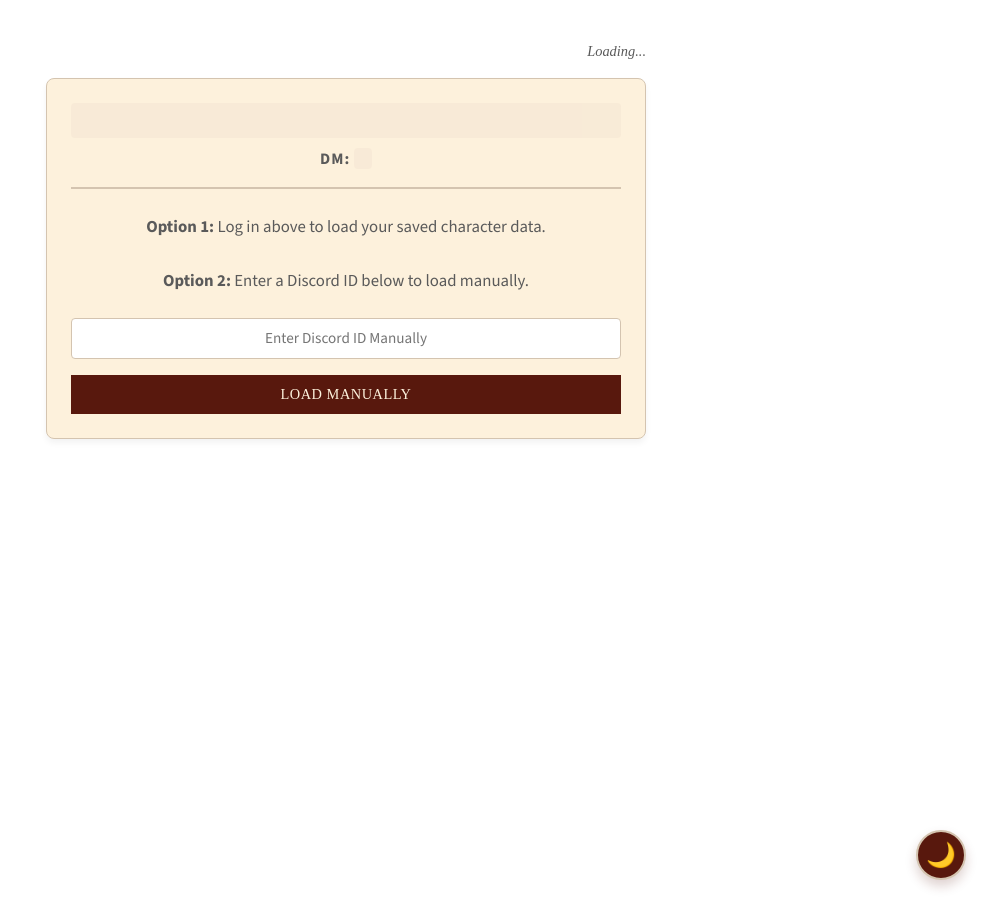
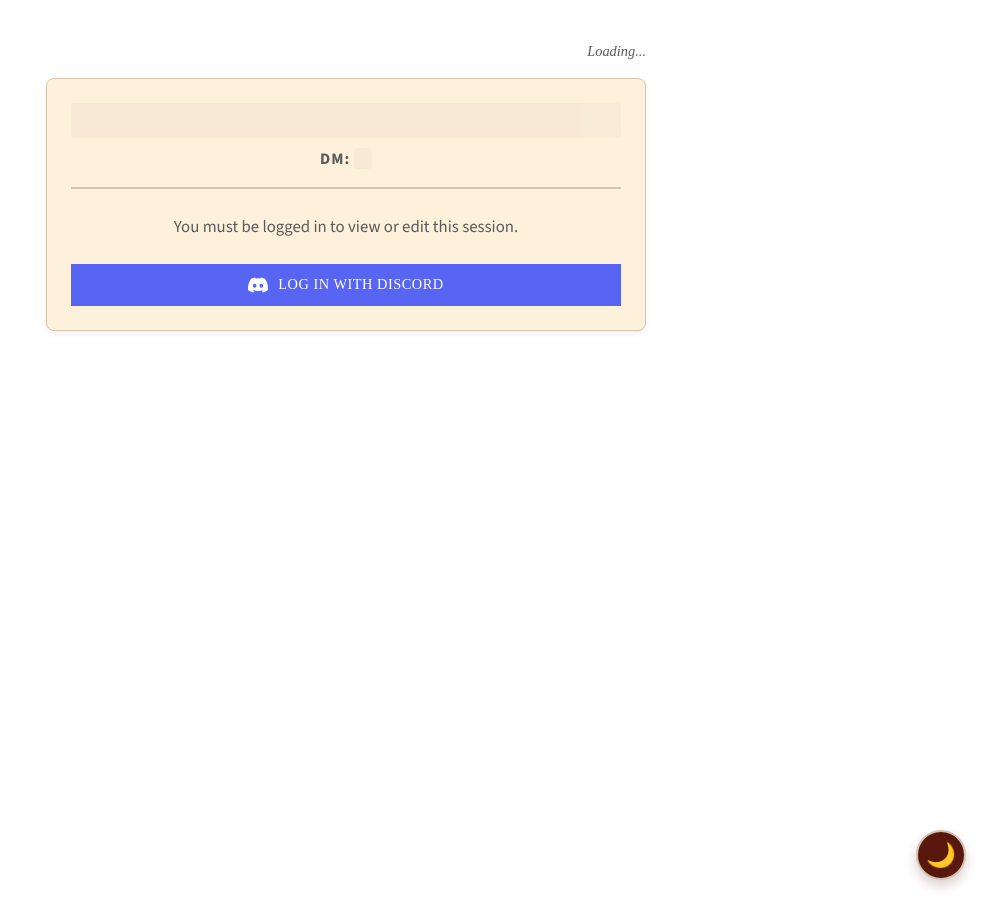
Before and after one commit to coconutswallow/Guides, a Jekyll site: the page built from dm-tool/player-entry.html, in a window 1280 px wide. Shown: the whole page, without its empty margins (294-1280 px from the left). Built offline with Jekyll 4.4.1, drawn with Linux system fonts in a browser that asks for light colours; some web fonts are replaced; a script that is not in the unit is left out.

Commit message:
Update player-entry.html

```diff
--- a/dm-tool/player-entry.html
+++ b/dm-tool/player-entry.html
@@ -63,10 +63,21 @@
             letter-spacing: 1px;
         }
 
-        .login-options {
+        .btn-card-login {
+            background-color: #5865F2;
+            color: white;
             display: flex;
-            flex-direction: column;
-            gap: 1rem;
+            align-items: center;
+            justify-content: center;
+            gap: 10px;
+            width: 100%;
+            margin-top: 1rem;
+        }
+        .btn-card-login:hover {
+            background-color: #4752C4;
+            color: white;
+            transform: translateY(-2px);
+            box-shadow: var(--shadow-md);
         }
 
         .hidden { display: none !important; }
@@ -102,16 +113,15 @@
 
             <div id="login-section">
                 <p style="text-align: center; color: var(--color-text-secondary); margin-bottom: 1.5rem;">
-                    <strong>Option 1:</strong> Log in above to load your saved character data.<br><br>
-                    <strong>Option 2:</strong> Enter a Discord ID below to load manually.
+                    You must be logged in to view or edit this session.
                 </p>
 
-                <div class="login-options">
-                    <div class="form-group">
-                        <input type="text" id="login-discord-id" placeholder="Enter Discord ID Manually" class="table-input" style="text-align: center;">
-                    </div>
-                    <button type="button" class="button" id="btn-manual-load" style="width: 100%;">Load Manually</button>
-                </div>
+                <button type="button" class="button btn-card-login" id="btn-card-login" onclick="window.authManager.login()">
+                    <svg width="20" height="20" viewBox="0 0 127.14 96.36" aria-hidden="true" fill="currentColor">
+                        <path d="M107.7,8.07A105.15,105.15,0,0,0,81.47,0a72.06,72.06,0,0,0-3.36,6.83A97.68,97.68,0,0,0,49,6.83,72.37,72.37,0,0,0,45.64,0A105.89,105.89,0,0,0,19.39,8.09C2.79,32.65-1.71,56.6.54,80.21h0A105.73,105.73,0,0,0,32.71,96.36,77.11,77.11,0,0,0,39.6,85.25a68.42,68.42,0,0,1-10.85-5.18c.91-.66,1.8-1.34,2.66-2a75.57,75.57,0,0,0,64.32,0c.87.71,1.76,1.39,2.66,2a68.68,68.68,0,0,1-10.87,5.19,77,77,0,0,0,6.89,11.1A105.89,105.89,0,0,0,126.6,80.22c2.36-24.44-2.54-47.89-18.9-72.15ZM42.45,65.69C36.18,65.69,31,60,31,53s5-12.74,11.43-12.74S54,46,53.89,53,48.84,65.69,42.45,65.69Zm42.24,0C78.41,65.69,73.25,60,73.25,53s5.18-12.74,11.44-12.74S96.23,46,96.12,53,91.08,65.69,84.69,65.69Z"/>
+                    </svg>
+                    Log in with Discord
+                </button>
             </div>
 
             <div id="form-section" class="hidden">
@@ -185,25 +195,21 @@
 <script type="module">
     import { supabase } from "{{ '/assets/js/supabaseClient.js' | relative_url }}";
 
-    // 0. PATCH AUTH LOGIN (CRITICAL FIX)
-    // The default login strips query params. We override it here to preserve the Session ID.
+    // 0. PATCH AUTH LOGIN
     const patchLogin = () => {
         if(window.authManager) {
             window.authManager.login = async function() {
-                // Use current href (which includes ?session_id=...) as redirect target
                 const currentUrl = window.location.href;
                 await this.client.auth.signInWithOAuth({
                     provider: 'discord',
                     options: { redirectTo: currentUrl, scopes: 'guilds guilds.members.read' }
                 });
             };
-            console.log("AuthManager patched: Session ID will be preserved.");
         } else {
-            setTimeout(patchLogin, 50); // Retry if not yet loaded
+            setTimeout(patchLogin, 50);
         }
     };
     patchLogin();
-
 
     // 1. GLOBAL UI HANDLERS (Theme, Tabs)
     const toggleBtn = document.getElementById('theme-toggle');
@@ -234,13 +240,25 @@
         const currentPlayer = document.getElementById('current-player-display');
 
         if (user) {
-            const discordId = user.user_metadata.provider_id || user.identities?.[0]?.identity_data?.provider_id;
+            // ROBUST DISCORD ID EXTRACTION
+            // We search the identities array to find the one from 'discord'
+            const discordIdentity = user.identities?.find(i => i.provider === 'discord');
+            // Fallback to metadata if necessary, but identity.id is the true provider ID
+            const discordId = discordIdentity ? discordIdentity.id : user.user_metadata.provider_id;
+
             const discordName = user.user_metadata.full_name || "Adventurer";
 
             if (discordId) {
+                console.log("Logged in with Discord ID:", discordId);
                 currentPlayer.textContent = `${discordName} (Verified)`;
                 loadPlayerData(discordId);
+            } else {
+                console.warn("Could not determine Discord ID from user object:", user);
+                alert("Error: Could not verify Discord Identity.");
             }
+
+            loginSection.classList.add('hidden');
+            formSection.classList.remove('hidden');
         } else {
             loginSection.classList.remove('hidden');
             formSection.classList.add('hidden');
@@ -254,12 +272,7 @@
     const ui = {
         sessionName: document.getElementById('display-session-name'),
         dmName: document.getElementById('display-dm-name'),
-        loginSection: document.getElementById('login-section'),
-        formSection: document.getElementById('form-section'),
-        btnManual: document.getElementById('btn-manual-load'),
-        manualInput: document.getElementById('login-discord-id'),
-        status: document.getElementById('status-message'),
-        currentPlayer: document.getElementById('current-player-display')
+        status: document.getElementById('status-message')
     };
 
     if (!sessionId) {
@@ -307,17 +320,8 @@
         }
     }
 
-    ui.btnManual.addEventListener('click', () => {
-        const inputId = ui.manualInput.value.trim();
-        if (!inputId) return alert("Please enter a Discord ID");
-        ui.currentPlayer.textContent = `${inputId} (Manual Entry)`;
-        loadPlayerData(inputId);
-    });
-
     async function loadPlayerData(discordId) {
         document.getElementById('p-discord-id').value = discordId;
-        ui.btnManual.textContent = "Loading...";
-        ui.btnManual.disabled = true;
 
         try {
             const { data, error } = await supabase
@@ -330,15 +334,9 @@
             if (data && data.payload) {
                 populateForm(data.payload);
             }
-
-            ui.loginSection.classList.add('hidden');
-            ui.formSection.classList.remove('hidden');
-
         } catch (err) {
             console.error(err);
             alert("Error loading data.");
-            ui.btnManual.textContent = "Load Manually";
-            ui.btnManual.disabled = false;
         }
     }
 
@@ -353,7 +351,14 @@
     }
 
     document.getElementById('btn-submit').addEventListener('click', async () => {
+        // Ensure we are using the ID set by the auth process
         const discordId = document.getElementById('p-discord-id').value;
+
+        if (!discordId) {
+            alert("Error: Missing Discord ID. Please refresh and log in again.");
+            return;
+        }
+
         const payload = {
             char_name: document.getElementById('p-char-name').value,
             level: document.getElementById('p-level').value,
```
Also changed, not shown: other parts of dm-tool/player-entry.html (+1 -1 lines).
